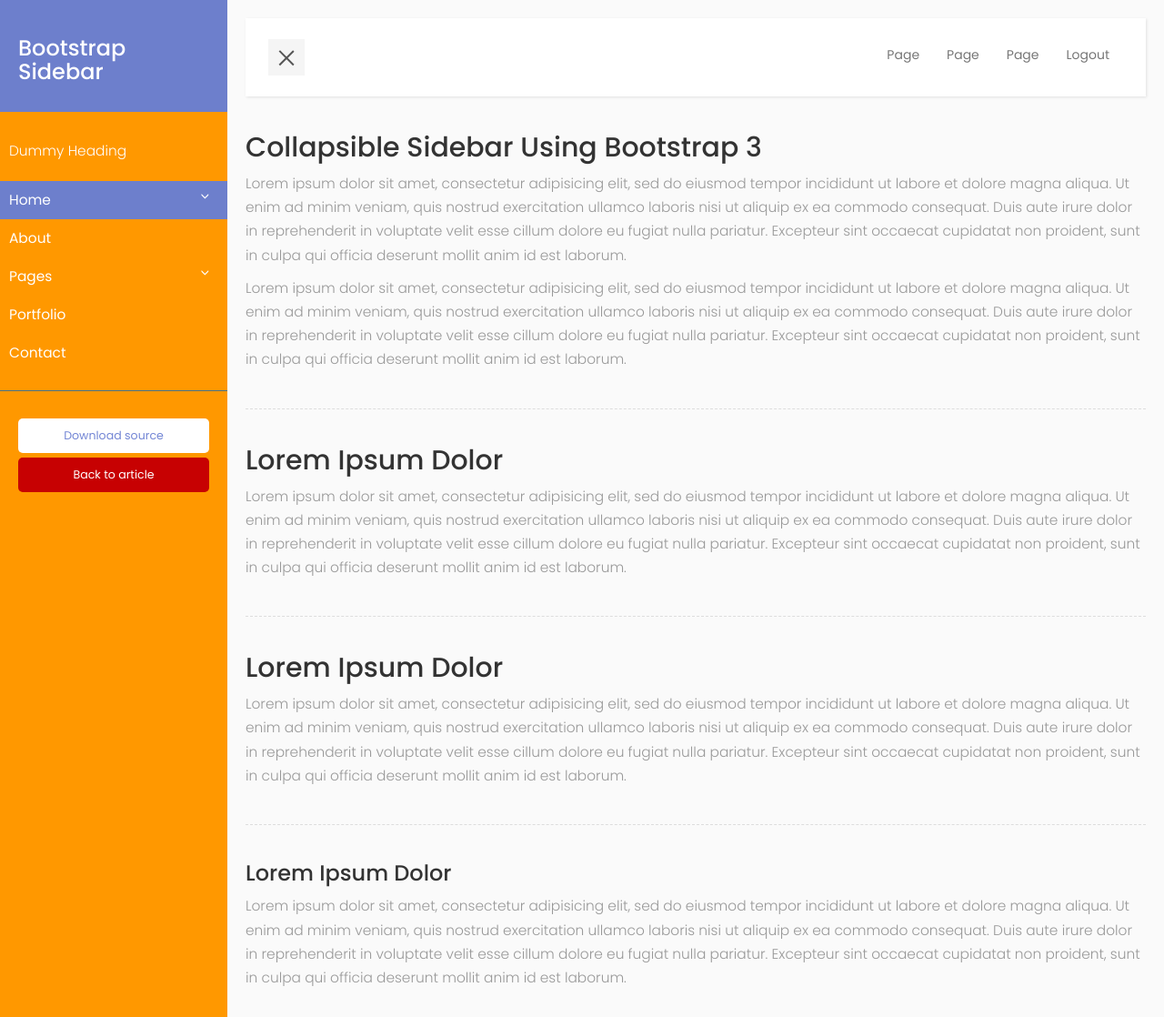
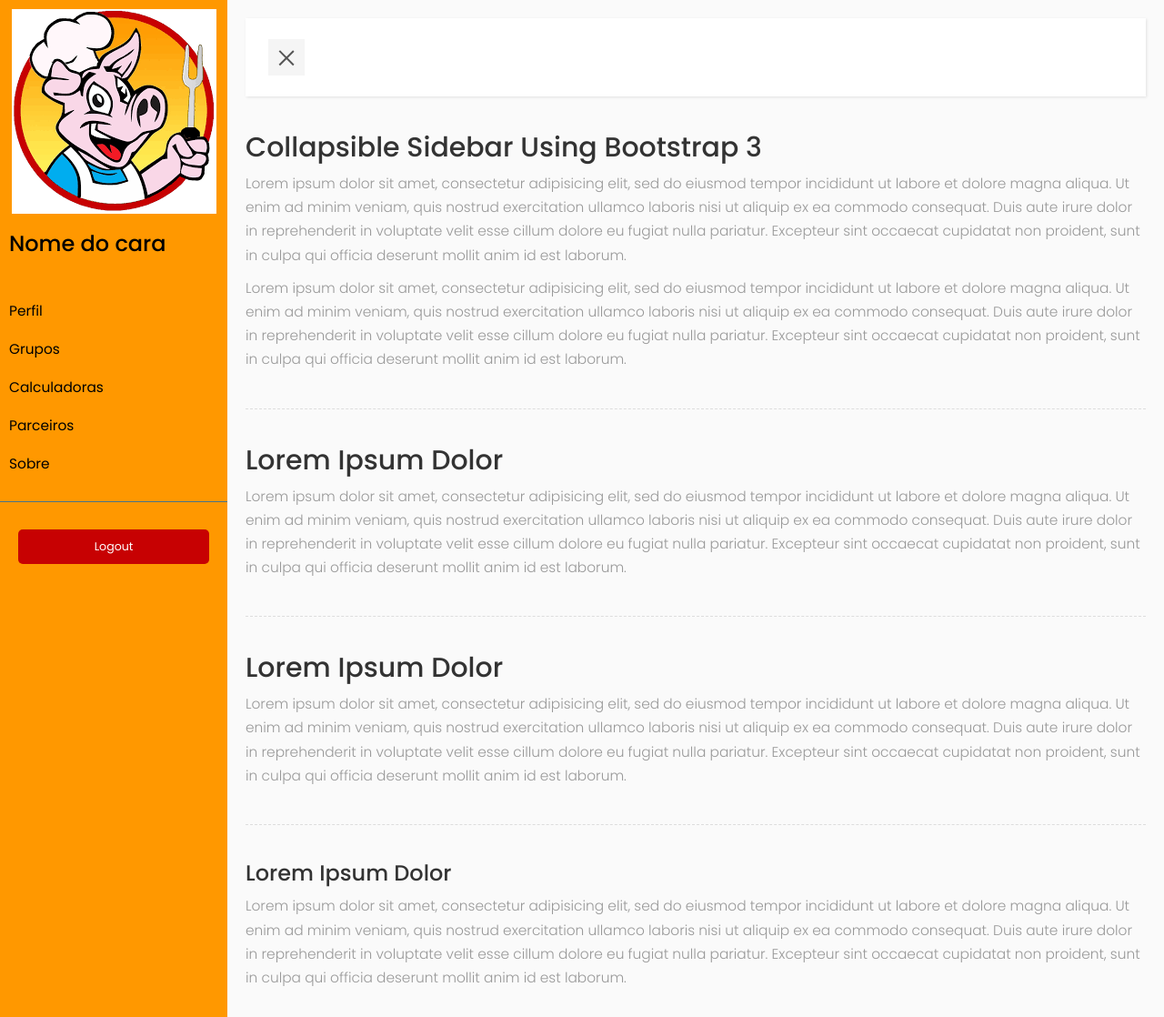
Before and after one commit to AmadorZcv/nosso-churrasco, a PHP site: page /tabs/index.php in a window 1280 px wide. Shown: the whole page at 91% size. Run offline with PHP 8.4, Linux system fonts and the light colour scheme.

Commit message:
Pegar localização do navegador. Styles das tabs

```diff
--- /dev/null
+++ b/Web/assets/img/package.json
@@ -0,0 +1,3 @@
+{
+    "module": "@img"
+}
--- a/Web/tabs/index.php
+++ b/Web/tabs/index.php
@@ -20,39 +20,32 @@
             <!-- Sidebar Holder -->
             <nav id="sidebar">
                 <div class="sidebar-header">
-                    <h3>Bootstrap Sidebar</h3>
+                <img src="../assets/img/simboloPorcao.png" alt="Nosso Churrascao" class="porco">
+                    <h3>Nome do cara</h3>
+
                 </div>
 
                 <ul class="list-unstyled components">
-                    <p>Dummy Heading</p>
-                    <li class="active">
-                        <a href="#homeSubmenu" data-toggle="collapse" aria-expanded="false">Home</a>
-                        <ul class="collapse list-unstyled" id="homeSubmenu">
-                            <li><a href="#">Home 1</a></li>
-                            <li><a href="#">Home 2</a></li>
-                            <li><a href="#">Home 3</a></li>
-                        </ul>
+                    <li>
+                        <a href="#">Perfil</a>
                     </li>
                     <li>
-                        <a href="#">About</a>
-                        <a href="#pageSubmenu" data-toggle="collapse" aria-expanded="false">Pages</a>
-                        <ul class="collapse list-unstyled" id="pageSubmenu">
-                            <li><a href="#">Page 1</a></li>
-                            <li><a href="#">Page 2</a></li>
-                            <li><a href="#">Page 3</a></li>
-                        </ul>
+                        <a href="#">Grupos</a>
                     </li>
                     <li>
-                        <a href="#">Portfolio</a>
+                        <a href="#">Calculadoras</a>
                     </li>
                     <li>
-                        <a href="#">Contact</a>
+                        <a href="#">Parceiros</a>
+                    </li>
+                    <li>
+                        <a href="#">Sobre</a>
                     </li>
                 </ul>
 
                 <ul class="list-unstyled CTAs">
-                    <li><a href="https://bootstrapious.com/tutorial/files/sidebar.zip" class="download">Download source</a></li>
-                    <li><a href="https://bootstrapious.com/p/bootstrap-sidebar" class="article">Back to article</a></li>
+
+                    <li><a href="../logout.php" class="article">Logout</a></li>
                 </ul>
             </nav>
 
@@ -68,16 +61,9 @@
                                 <span></span>
                                 <span></span>
                             </button>
+
                         </div>
 
-                        <div class="collapse navbar-collapse" id="bs-example-navbar-collapse-1">
-                            <ul class="nav navbar-nav navbar-right">
-                                <li><a href="#">Page</a></li>
-                                <li><a href="#">Page</a></li>
-                                <li><a href="#">Page</a></li>
-                                <li><a href="../logout.php">Logout</a></li>
-                            </ul>
-                        </div>
                     </div>
                 </nav>
 
@@ -101,11 +87,6 @@
                 <p>Lorem ipsum dolor sit amet, consectetur adipisicing elit, sed do eiusmod tempor incididunt ut labore et dolore magna aliqua. Ut enim ad minim veniam, quis nostrud exercitation ullamco laboris nisi ut aliquip ex ea commodo consequat. Duis aute irure dolor in reprehenderit in voluptate velit esse cillum dolore eu fugiat nulla pariatur. Excepteur sint occaecat cupidatat non proident, sunt in culpa qui officia deserunt mollit anim id est laborum.</p>
             </div>
         </div>
-
-
-
-
-
         <!-- jQuery CDN -->
          <script src="https://code.jquery.com/jquery-1.12.0.min.js"></script>
          <!-- Bootstrap Js CDN -->
--- a/Web/tabs/style.css
+++ b/Web/tabs/style.css
@@ -58,7 +58,7 @@
     min-width: 250px;
     max-width: 250px;
     background: #ff9800;
-    color: #fff;
+    color: #000;
     transition: all 0.6s cubic-bezier(0.945, 0.020, 0.270, 0.665);
     transform-origin: bottom left;
 }
@@ -69,8 +69,8 @@
 }
 
 #sidebar .sidebar-header {
-    padding: 20px;
-    background: #6d7fcc;
+    padding: 10px;
+    background: #ff9800;
 }
 
 #sidebar ul.components {
@@ -79,7 +79,7 @@
 }
 
 #sidebar ul p {
-    color: #fff;
+    color: #000;
     padding: 10px;
 }
 
@@ -89,13 +89,13 @@
     display: block;
 }
 #sidebar ul li a:hover {
-    color: #7386D5;
+    color: #000;
     background: #fff;
 }
 
 #sidebar ul li.active > a, a[aria-expanded="true"] {
-    color: #fff;
-    background: #6d7fcc;
+    color: #000;
+    background: #ff9800;
 }
 
 
@@ -119,7 +119,7 @@
 ul ul a {
     font-size: 0.9em !important;
     padding-left: 30px !important;
-    background: #6d7fcc;
+    background: #ff9800;
 }
 
 ul.CTAs {
@@ -188,7 +188,11 @@
     margin: 5px auto;
 }
 
-
+.porco{
+    display: block;
+    margin-left: auto;
+    margin-right: auto;
+}
 /* ---------------------------------------------------
     MEDIAQUERIES
 ----------------------------------------------------- */
```
Also changed, not shown: Web/auth/loginScreen/index.html (deleted, +0 -38 lines), Web/auth/registerScreen/index.html (deleted, +0 -12 lines), Web/auth/registerScreen/index.js (+8 -0 lines), Web/auth/registerScreen/register.php (+41 -19 lines), Web/index.php (+5 -3 lines), Web/utilsJs/geolocation.js (added, +13 -0 lines).
